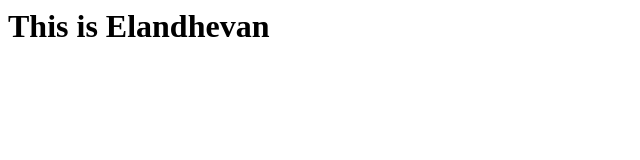
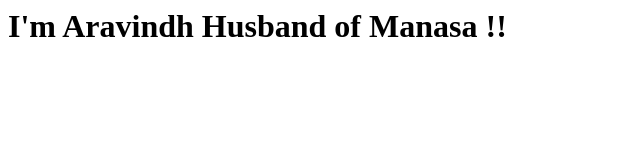
Before and after one commit to aravindh100/git-project-aravindh, a plain HTML site: page index.html in a window 1280 px wide. Shown: the whole page, without its empty margins (0-640 px from the left). Drawn offline with Linux system fonts and the light colour scheme.

Commit message:
Update name in index.html

```diff
--- a/index.html
+++ b/index.html
@@ -1 +1 @@
-<h1>This is Elandhevan </h1>
+<h1>I'm Aravindh Husband of Manasa !!</h1>
```
